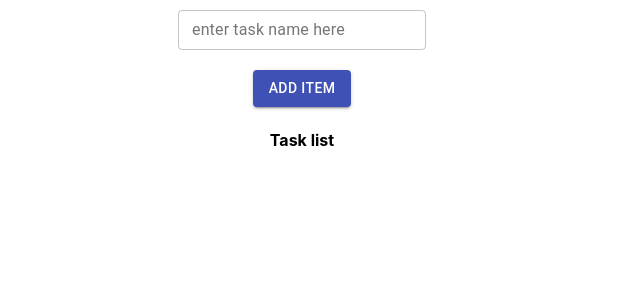
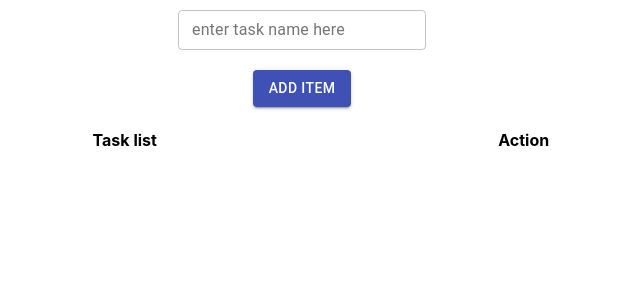
Before and after one commit to GA-Krunal/learnReact, a React (Create React App) app in the folder 13-09-2021/: page / in a window 1280 px wide. Shown: the top 300 px of the page, without its empty margins (338-978 px from the left). Built offline with nearby package versions, Linux system fonts and the light colour scheme.

Commit message:
converted into todo

```diff
--- a/13-09-2021/package.json
+++ b/13-09-2021/package.json
@@ -4,6 +4,7 @@
   "private": true,
   "dependencies": {
     "@material-ui/core": "^4.12.3",
+    "@material-ui/icons": "^4.11.2",
     "@testing-library/jest-dom": "^5.14.1",
     "@testing-library/react": "^11.2.7",
     "@testing-library/user-event": "^12.8.3",
--- a/13-09-2021/src/App.js
+++ b/13-09-2021/src/App.js
@@ -15,24 +15,37 @@ export default class App extends Component {
     this.setState({ newItem: event.target.value });
   }
   updateItems = (e) => {
-    e.preventDefault()
+    e.preventDefault();
     let arr = this.state.items;
-    if (this.state.newItem !== "") {
-      arr.push(this.state.newItem);
-      this.setState({
-        items: arr,
-        newItem: "",
-      })
+    if (this.state.newItem === "") {
+      alert("input can not be empty");
     }
     else {
-      alert("input can not be empty")
+
+      if (arr.indexOf(this.state.newItem) !== -1) {
+        alert("task already exist in table");
+      }
+      else {
+        arr.push(this.state.newItem);
+        this.setState({
+          items: arr,
+          newItem: "",
+        })
+      }
     }
   }
+  delItem = (name) => {
+    this.state.items.splice(this.state.items.indexOf(name), 1);
+    this.setState({
+      items: this.state.items,
+    });
+  }
+
   render() {
     return (
       <div>
         <Form updateItems={this.updateItems} val={this.state.newItem} updateValue={this.updateValue} />
-        <Table itemsArr={this.state.items} />
+        <Table itemsArr={this.state.items} delItem={this.delItem}/>
       </div>
     )
   }
--- a/13-09-2021/src/components/Form.js
+++ b/13-09-2021/src/components/Form.js
@@ -10,10 +10,10 @@ export default class Form extends Component {
         let { updateItems, updateValue, val } = this.props
         return (
 
-            <Grid container direction="column" alignItems="center" justify="center">
+            <Grid container direction="column" alignItems="center" justifyContent="center">
                 <form onSubmit={updateItems} style={{ marginTop: "10px" }}>
-                    <TextField id="outlined-basic" label="enter task name here" color ="primary" size="small" variant="outlined" value={val} onChange={updateValue} />
-                    <Grid container direction="column" alignItems="center" justify="center" >
+                    <TextField id="outlined-basic" label="enter task name here" color="primary" size="small" variant="outlined" value={val} onChange={updateValue} />
+                    <Grid container direction="column" alignItems="center" justifyContent="center" >
                         <Button color="primary" variant="contained" type="submit" style={{ marginTop: "20px" }}>Add item</Button>
                     </Grid>
                 </form>
--- a/13-09-2021/src/components/Table.js
+++ b/13-09-2021/src/components/Table.js
@@ -1,21 +1,25 @@
 import React, { Component } from 'react'
 import { Grid } from '@material-ui/core'
+import { Button} from '@material-ui/core'
+import DeleteIcon from '@material-ui/icons/Delete';
 export default class Table extends Component {
 
     render() {
-        let { itemsArr } = this.props
+        let { itemsArr , delItem } = this.props
         return (
-            <Grid container direction="column" alignItems="center" justify = "center" >
-                <table className="table" style={{ width: "400px" , marginTop:"20px" }}>
+            <Grid container direction="column" alignItems="center" justifyContent = "center">
+                <table className="table" style={{ width: "800px" , marginTop:"20px" }}>
                     <thead>
                         <tr>
                             <th>Task list</th>
+                            <th>Action</th>
                         </tr>
                     </thead>
                     <tbody>
                         {itemsArr.map((element) =>
                             <tr key={Math.random()} style={{textAlign:"center"}}>
                                 <td>{element}</td>
+                                <td><Button color="secondary" variant="contained" onClick={()=>delItem(element)}><DeleteIcon /></Button></td>
                             </tr>
                         )}
                     </tbody>
```
Also changed, not shown: 1 other file (tests, documents, lock files or other folders).
